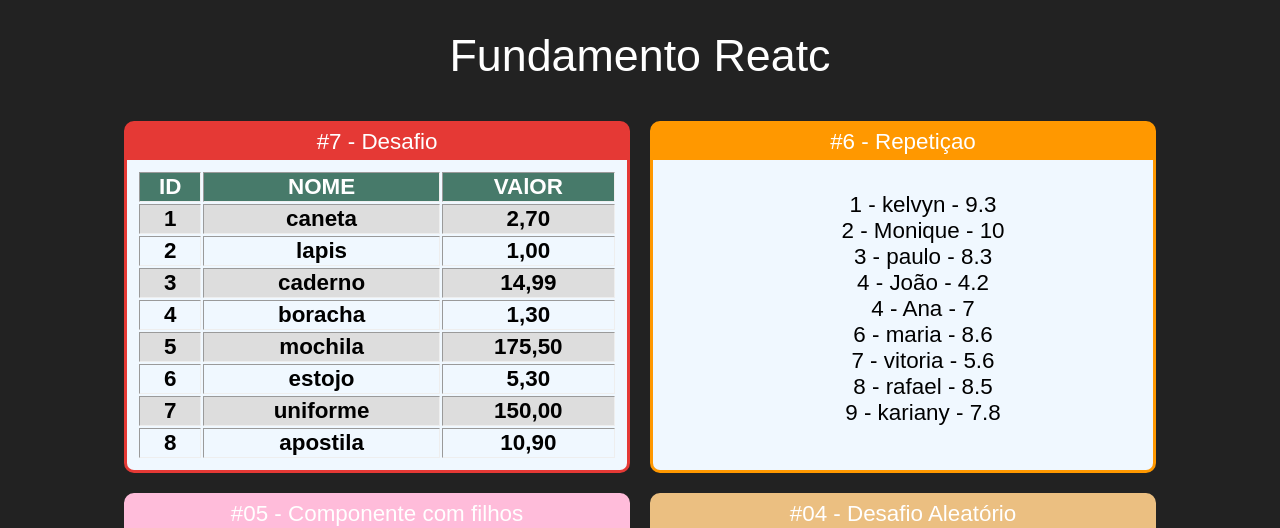
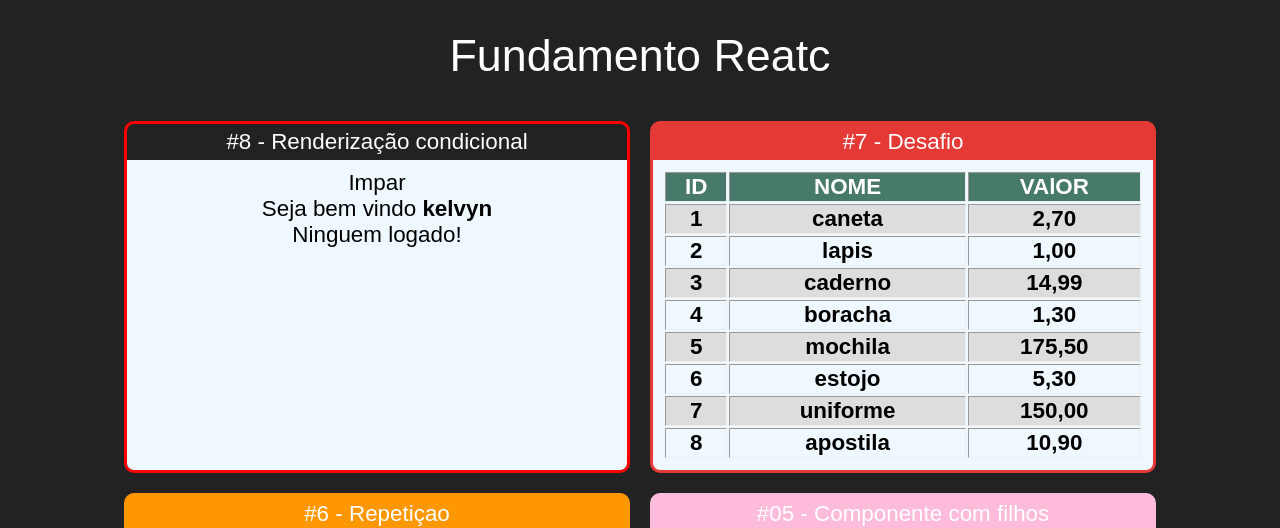
Before and after one commit to kelvynSilva/EstudoReact, a React (Create React App) app: page / in a window 1280 px wide. Shown: the top 528 px of the page. Built offline with nearby package versions, Linux system fonts and the light colour scheme.

Commit message:
Estudo de condicionais, foi visto como utilizar condicionais

```diff
--- a/src/app.jsx
+++ b/src/app.jsx
@@ -1,6 +1,8 @@
 import './App.css'
 import React from "react";
 
+import UsuarioInfo from './components/condicional/UsuarioInfo';
+import ParOuImpar from './components/condicional/ParOuImpar';
 import TabelaProdutos from './components/repaticao/TabelaProdutos';
 import ListaAlunos from './components/repaticao/ListaAlunos';
 import Familia from './components/basics/Familia';
@@ -16,6 +18,12 @@
         <h1>Fundamento Reatc</h1>
 
         <div className="Cards">
+            <Card titulo="#8 - Renderização condicional">
+                <ParOuImpar numero={21} />
+                <UsuarioInfo usuario={{ nome: "kelvyn" }} />
+                <UsuarioInfo />
+            </Card>
+
             <Card titulo="#7 - Desafio" color="#E53935">
                 <TabelaProdutos />
             </Card>
--- /dev/null
+++ b/src/components/condicional/If.js
@@ -0,0 +1,7 @@
+export default props => {
+    if (props.test) {
+        return props.children
+    } else {
+        return false
+    }
+}
--- /dev/null
+++ b/src/components/condicional/ParOuImpar.jsx
@@ -0,0 +1,15 @@
+import React from "react";
+
+export default props => {
+    const isPar = props.numero % 2 === 0;
+
+    return (
+        <div>
+            {
+                isPar ?
+                    <span>Par</span> :
+                    <span>Impar</span>
+            }
+        </div>
+    )
+}
--- /dev/null
+++ b/src/components/condicional/UsuarioInfo.jsx
@@ -0,0 +1,17 @@
+import React from "react";
+import If from "./If";
+
+export default props => {
+    const usuario = props.usuario || {}
+    return (
+        <div>
+            <If test={usuario && usuario.nome}>
+                Seja bem vindo <strong>{usuario.nome}</strong>
+            </If>
+            <If test={!usuario || !usuario.nome}>
+                Ninguem logado!
+            </If>
+
+        </div>
+    )
+}
```
